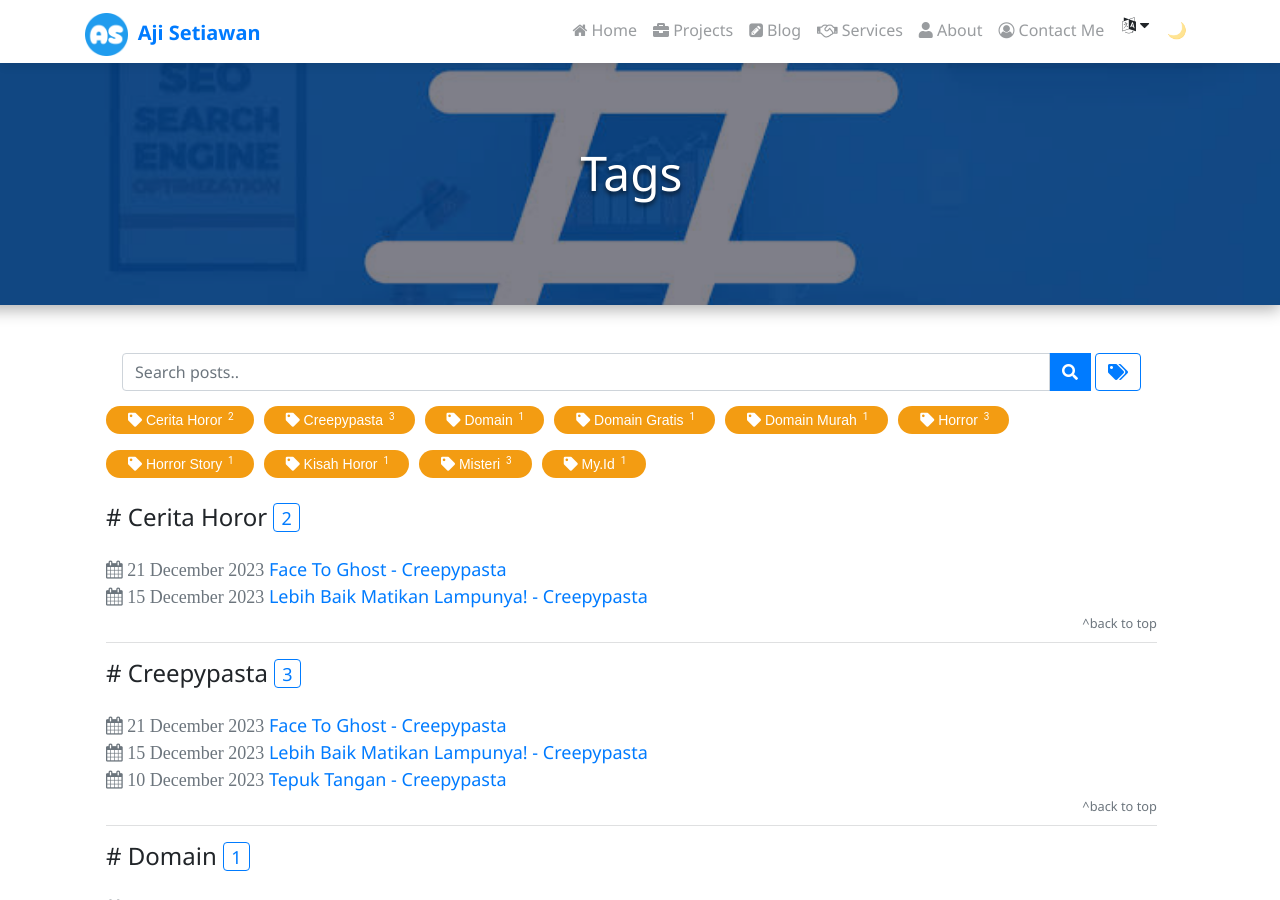
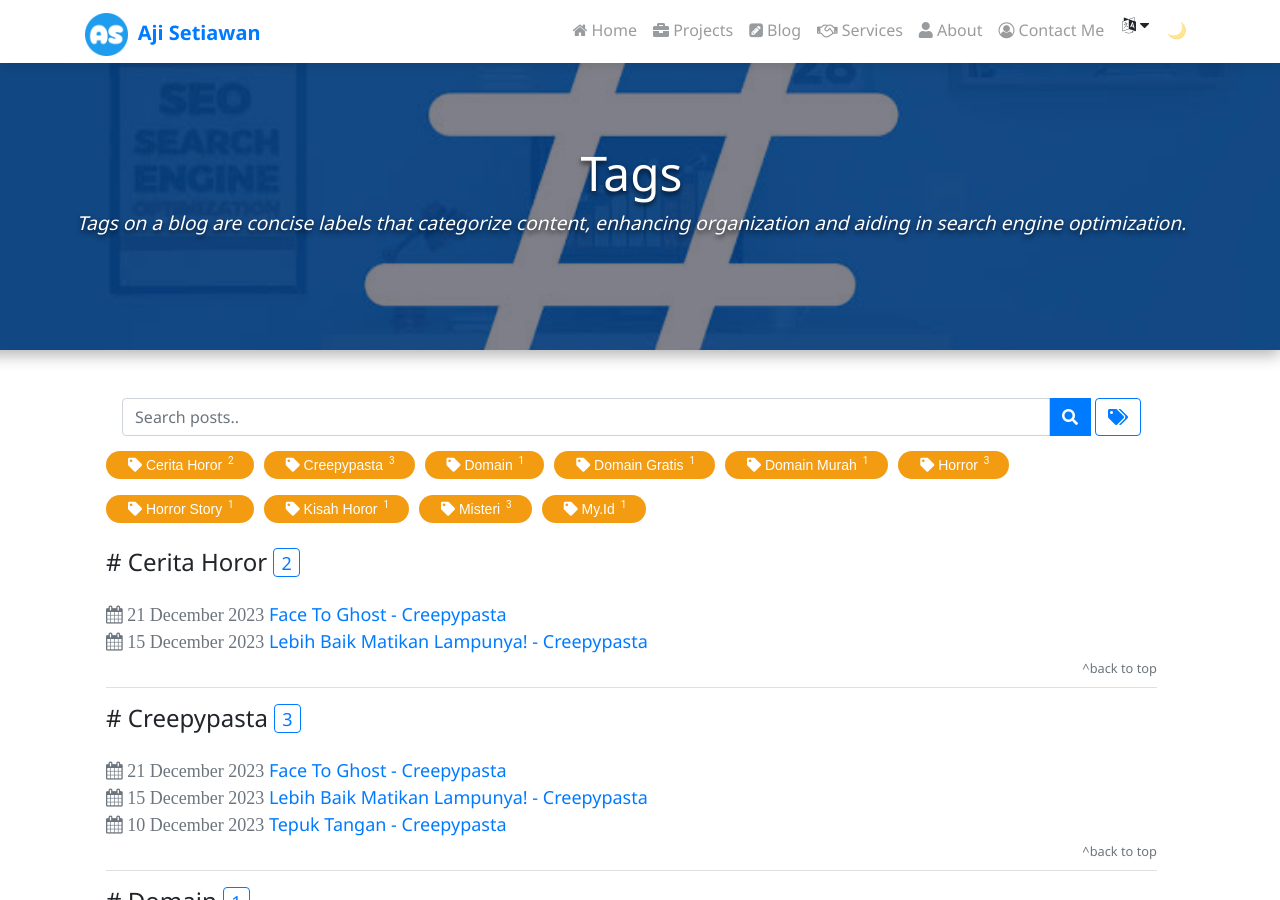
Before and after one commit to ajisetiawan716/ajisetiawan716.github.io, a Jekyll site: the page built from pages/tags.html, in a window 1280 px wide and 900 px high. Built offline with Jekyll 4.4.1, drawn with Linux system fonts in a browser that asks for light colours; nearby versions of some CDN libraries; emoji names are drawn with the system emoji font; comment, search, counter and statistics services are not loaded; a style sheet for code colours, icons or effects is not loaded.

Commit message:
Update tags.html

```diff
--- a/pages/tags.html
+++ b/pages/tags.html
@@ -3,6 +3,7 @@ layout: page
 title: Tags
 background: "/assets/img/bg-tags.png"
 permalink: /blog/tags
+description: Tags on a blog are concise labels that categorize content, enhancing organization and aiding in search engine optimization.
 ---
 
 {% include blog/tags.html %}
```
